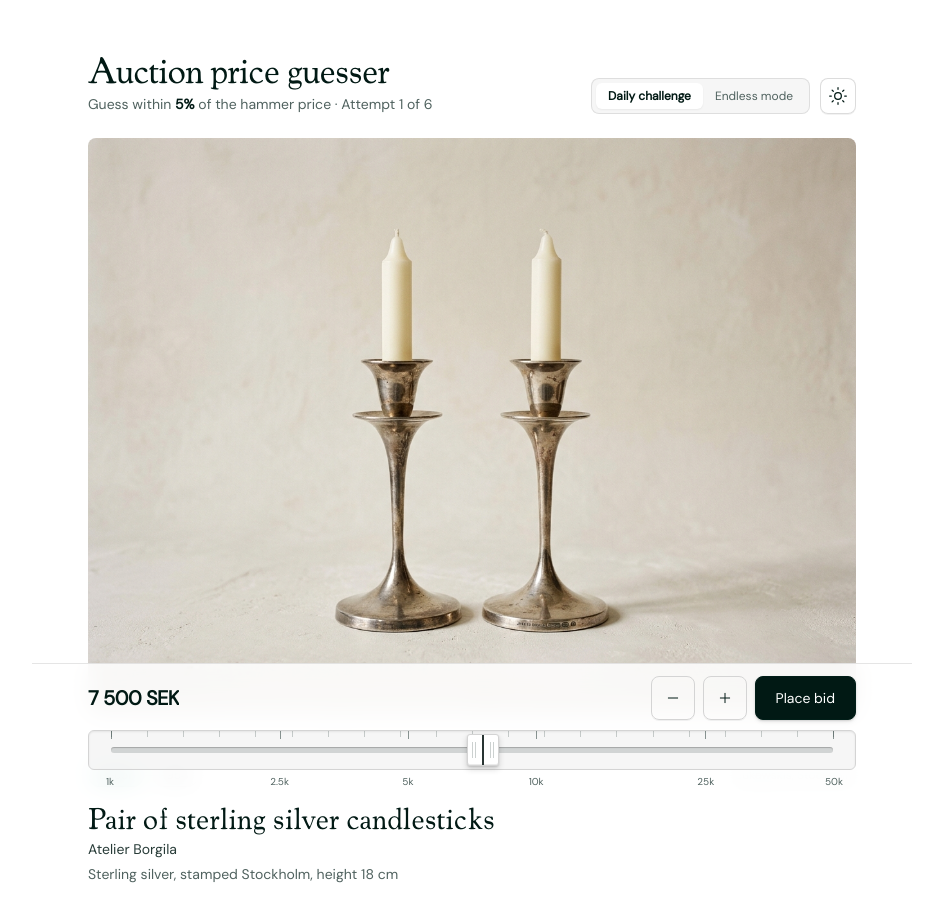
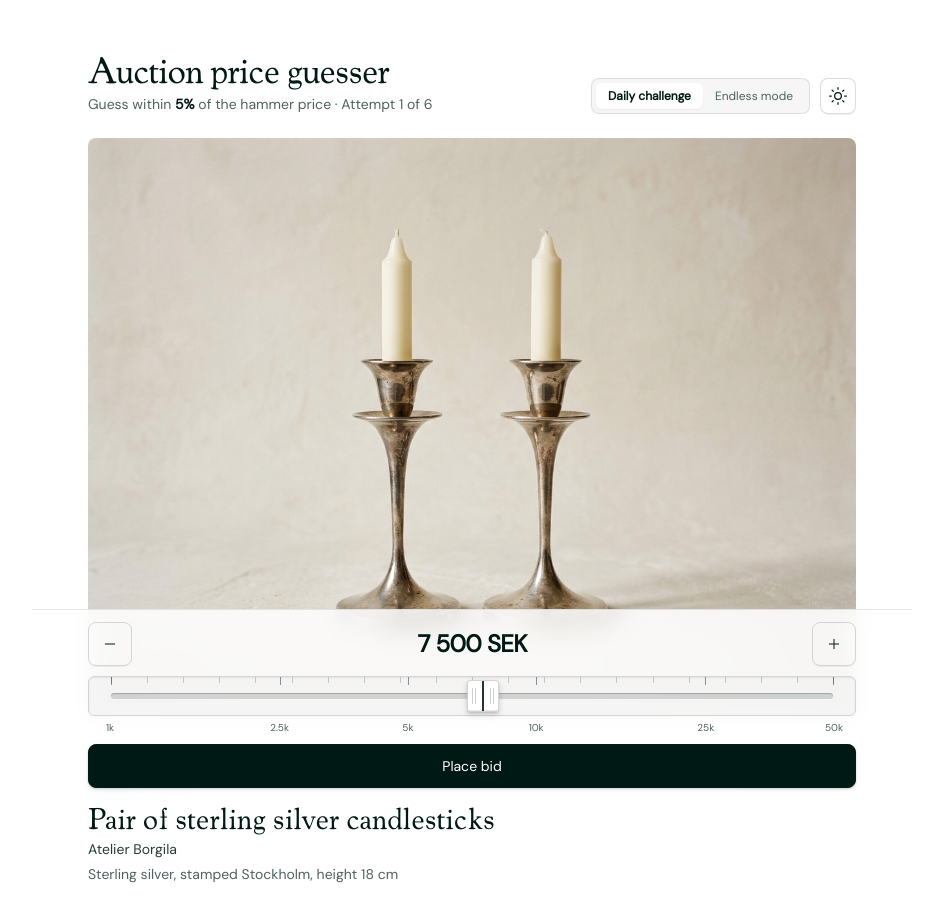
Before and after one commit to bergets/kohl-design, a Next.js app: page /playground/auction-guesser in a window 1280 px wide. Shown: the top 922 px of the page, without its empty margins (168-1111 px from the left). Built offline with nearby package versions, Linux system fonts and the light colour scheme.

Commit message:
Center bid between minus/plus buttons and place submit button below slider

```diff
--- a/app/playground/auction-guesser/PriceRulerInput.tsx
+++ b/app/playground/auction-guesser/PriceRulerInput.tsx
@@ -226,13 +226,8 @@ export function PriceRulerInput({
 
   return (
     <div className="space-y-2.5">
-      {/* Compact Action Row Above Slider (Never Covered by Thumb) */}
-      <div className="flex items-center justify-between gap-2.5">
-        <p className="text-lg sm:text-xl font-semibold text-foreground tabular-nums tracking-tight truncate">
-          {formatSek(value)}
-        </p>
-
-        <div className="flex items-center gap-2 shrink-0">
+      {/* Row 1: [-]  Centered Bid Readout  [+] */}
+      <div className="flex items-center justify-between gap-3">
         <Button
           type="button"
           variant="outline"
@@ -242,10 +237,15 @@ export function PriceRulerInput({
           onClick={() =>
             commitValue(clampToBounds(stepAuctionPrice(value, -1, minPrice, maxPrice)))
           }
-            className="size-11"
+          className="size-11 shrink-0"
         >
           <Icon icon={Minus} size="sm" />
         </Button>
+
+        <p className="text-xl sm:text-2xl font-semibold text-foreground tabular-nums tracking-tight text-center">
+          {formatSek(value)}
+        </p>
+
         <Button
           type="button"
           variant="outline"
@@ -255,20 +255,10 @@ export function PriceRulerInput({
           onClick={() =>
             commitValue(clampToBounds(stepAuctionPrice(value, 1, minPrice, maxPrice)))
           }
-            className="size-11"
+          className="size-11 shrink-0"
         >
           <Icon icon={Plus} size="sm" />
         </Button>
-          <Button
-            type="button"
-            variant="default"
-            size="lg"
-            onClick={onSubmit}
-            className="h-11 px-5"
-          >
-            {submitLabel}
-          </Button>
-        </div>
       </div>
 
       {/* Braun / Dieter Rams Precision Fader */}
@@ -401,6 +391,17 @@ export function PriceRulerInput({
           })}
         </div>
       </div>
+
+      {/* Row 3: Full-Width Submit Button Below Slider */}
+      <Button
+        type="button"
+        variant="default"
+        size="lg"
+        onClick={onSubmit}
+        className="w-full h-11"
+      >
+        {submitLabel}
+      </Button>
     </div>
   );
 }
```
Lines whose indentation alone changed are shown as unchanged.
